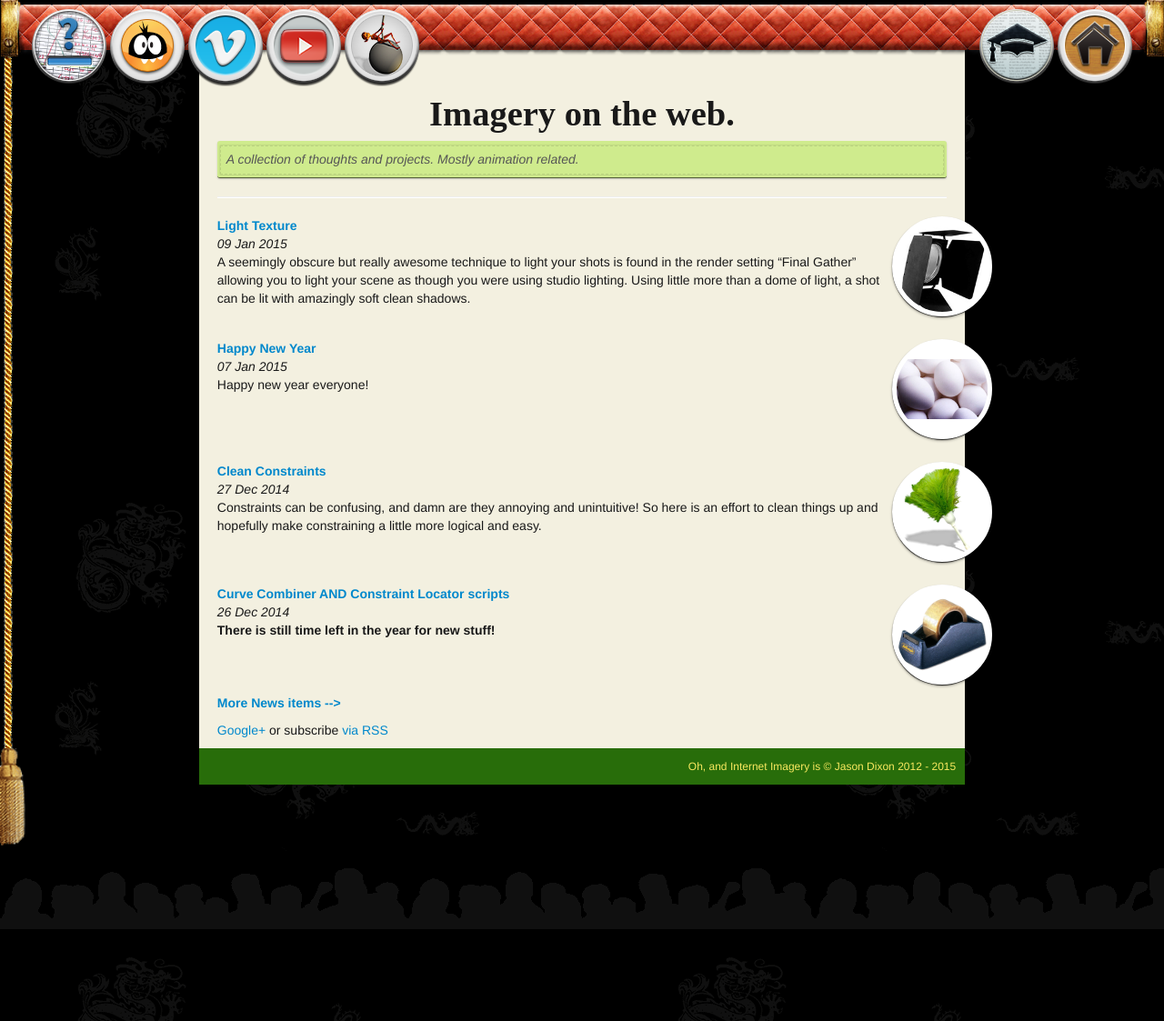
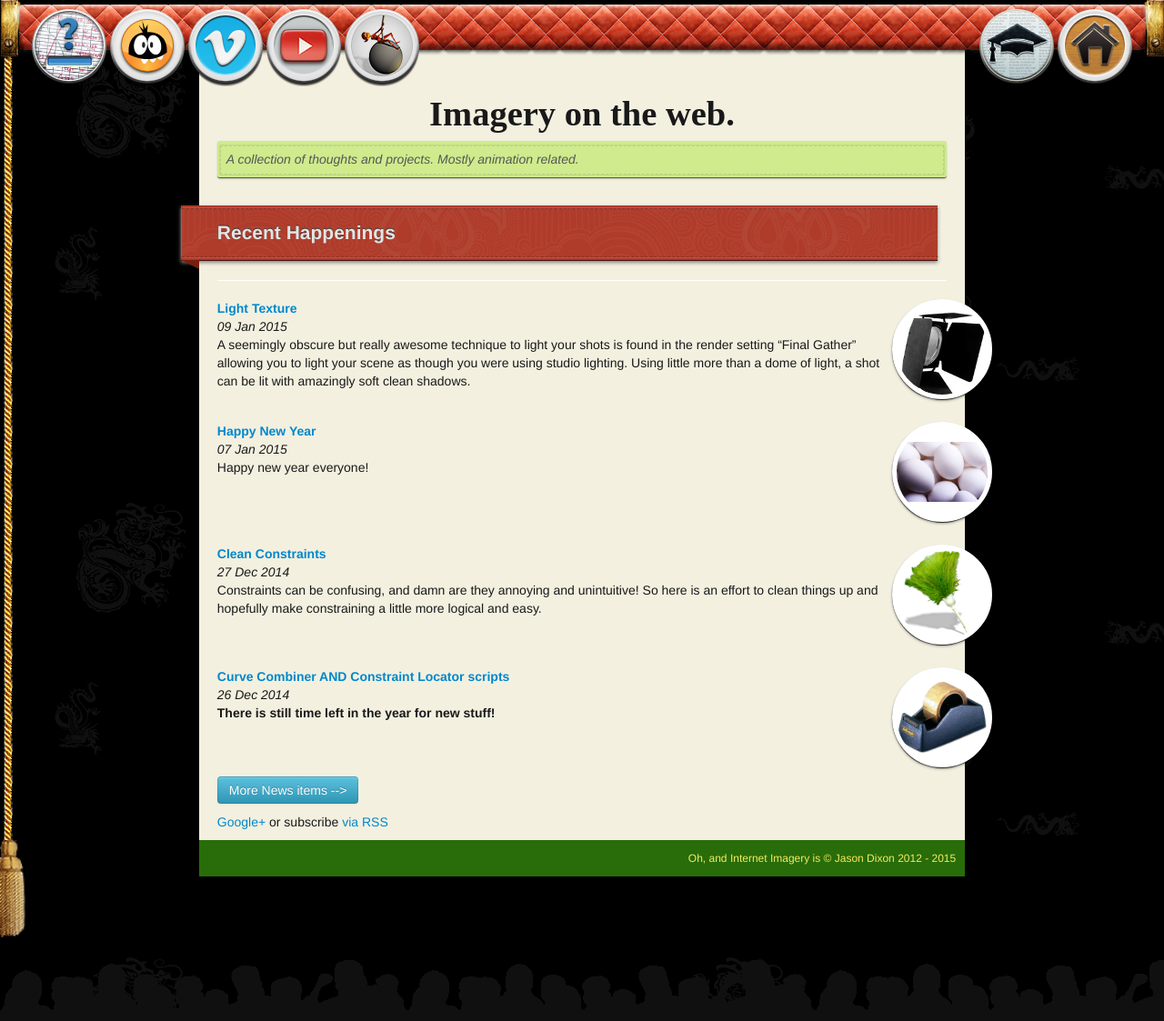
Before and after one commit to internetimagery/internetimagery.github.io, a Jekyll site: the page built from index.html, in a window 1280 px wide. Shown: the whole page at 91% size. Built offline with Jekyll 4.4.1, drawn with Linux system fonts in a browser that asks for light colours; some web fonts are replaced.

Commit message:
nicer looking button

```diff
--- a/css/common.sass
+++ b/css/common.sass
@@ -282,7 +282,7 @@ pre
 		text-align: center
 		font: 0/0 a
 		&:before
-			content: ' '
+			content: " "
 			display: inline-block
 			vertical-align: middle
 			height: 100%
--- a/index.html
+++ b/index.html
@@ -6,6 +6,7 @@ title: Imagery on the web.
 
 <blockquote>A collection of thoughts and projects. Mostly animation related.</blockquote>
 
+<h3>Recent Happenings</h3>
 <hr>
 {% for post in site.categories.news %}
 {% if forloop.index < 5 %}
@@ -14,6 +15,6 @@ title: Imagery on the web.
 {% endfor %}
 
 
-<p><strong><a href="/news">More News items --></a></strong></p>
+<p><a href="/news" class="btn btn-info" > More News items --> </a></p>
 
 <p><a href="https://plus.google.com/110232976632236787476" rel="publisher">Google+</a> or <span class="rss-subscribe">subscribe <a href="{{ "/feed.xml" | prepend: site.baseurl }}">via RSS</a></span></p>
```
